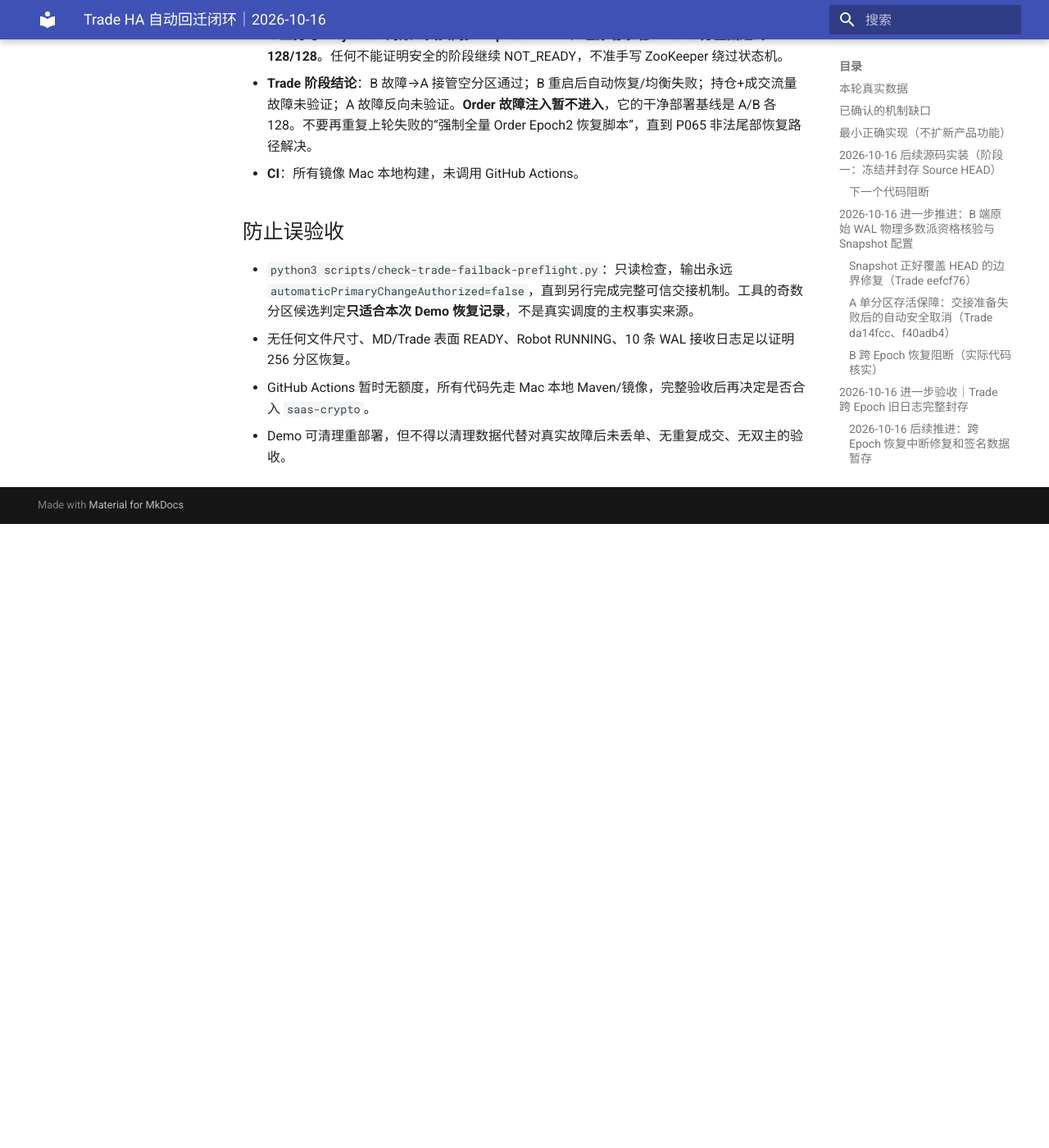
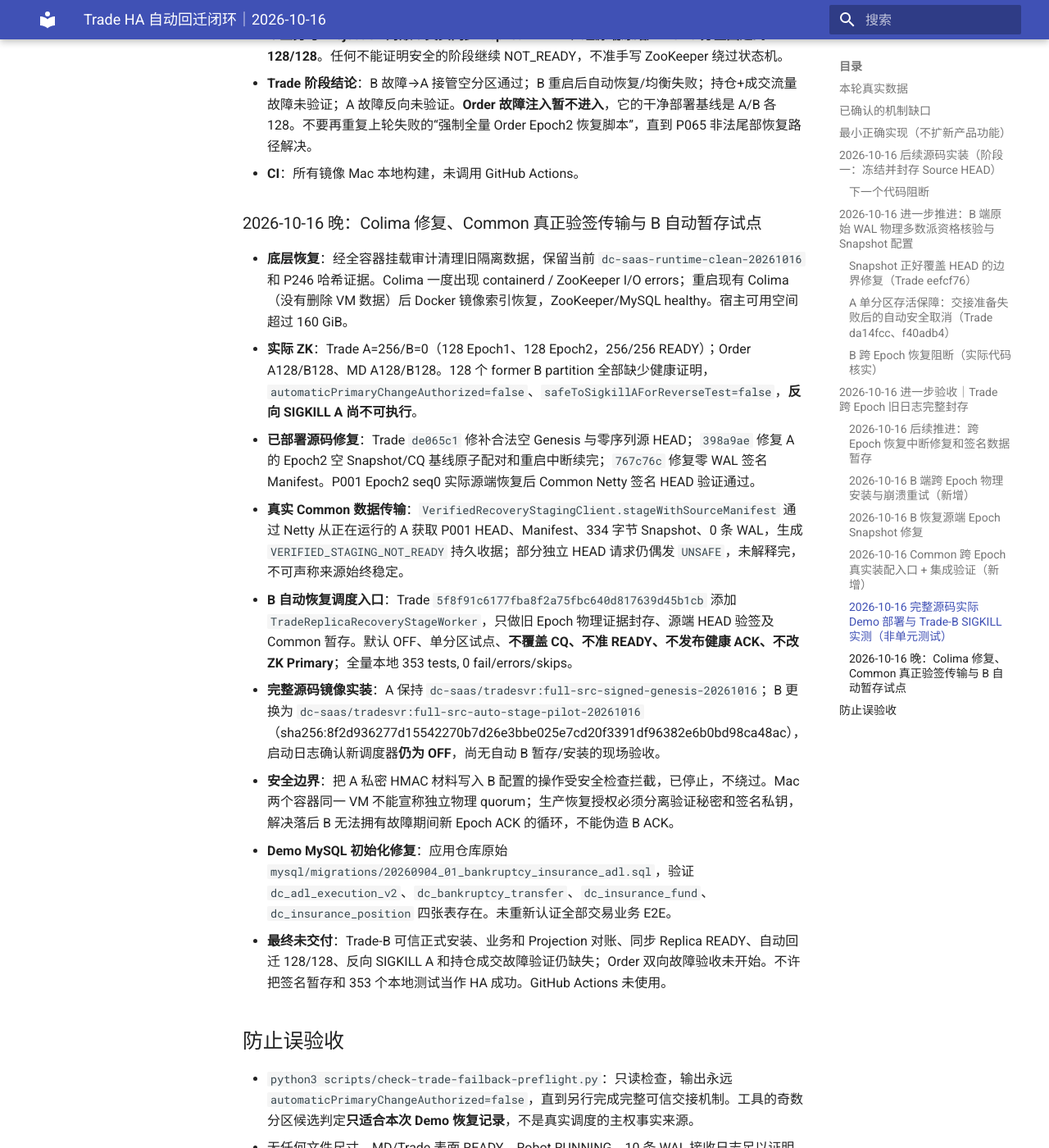
Before and after one commit to bliplink/dc-quant-deploy, an MkDocs documentation site: the page built from docs/TRADE_HA_AUTO_FAILBACK_CLOSURE_20261016.zh-CN.md, in a window 1280 px wide and 1400 px high, scrolled down 10683 px. Shown: the whole window at 82% size. Built offline with MkDocs 1.6.1 and Material for MkDocs 9.7.7, drawn with Linux system fonts in a browser that asks for light colours; before the commit the page ends 11322 px from its top, so only the background shows below that.

Commit message:
docs(trade-ha): record repaired Colima real signed transfer and B auto-stage pilot

```diff
--- a/docs/TRADE_HA_AUTO_FAILBACK_CLOSURE_20261016.zh-CN.md
+++ b/docs/TRADE_HA_AUTO_FAILBACK_CLOSURE_20261016.zh-CN.md
@@ -148,6 +148,17 @@
 - **Trade 阶段结论**：B 故障→A 接管空分区通过；B 重启后自动恢复/均衡失败；持仓+成交流量故障未验证；A 故障反向未验证。**Order 故障注入暂不进入**，它的干净部署基线是 A/B 各128。不要再重复上轮失败的“强制全量 Order Epoch2 恢复脚本”，直到 P065 非法尾部恢复路径解决。
 - **CI**：所有镜像 Mac 本地构建，未调用 GitHub Actions。
 
+### 2026-10-16 晚：Colima 修复、Common 真正验签传输与 B 自动暂存试点
+
+- **底层恢复**：经全容器挂载审计清理旧隔离数据，保留当前 `dc-saas-runtime-clean-20261016` 和 P246 哈希证据。Colima 一度出现 containerd / ZooKeeper I/O errors；重启现有 Colima（没有删除 VM 数据）后 Docker 镜像索引恢复，ZooKeeper/MySQL healthy。宿主可用空间超过 160 GiB。
+- **实际 ZK**：Trade A=256/B=0（128 Epoch1、128 Epoch2，256/256 READY）；Order A128/B128、MD A128/B128。128 个 former B partition 全部缺少健康证明，`automaticPrimaryChangeAuthorized=false`、`safeToSigkillAForReverseTest=false`，**反向 SIGKILL A 尚不可执行**。
+- **已部署源码修复**：Trade `de065c1` 修补合法空 Genesis 与零序列源 HEAD；`398a9ae` 修复 A 的 Epoch2 空 Snapshot/CQ 基线原子配对和重启中断续完；`767c76c` 修复零 WAL 签名 Manifest。P001 Epoch2 seq0 实际源端恢复后 Common Netty 签名 HEAD 验证通过。
+- **真实 Common 数据传输**：`VerifiedRecoveryStagingClient.stageWithSourceManifest` 通过 Netty 从正在运行的 A 获取 P001 HEAD、Manifest、334 字节 Snapshot、0 条 WAL，生成 `VERIFIED_STAGING_NOT_READY` 持久收据；部分独立 HEAD 请求仍偶发 `UNSAFE`，未解释完，不可声称来源始终稳定。
+- **B 自动恢复调度入口**：Trade `5f8f91c6177fba8f2a75fbc640d817639d45b1cb` 添加 `TradeReplicaRecoveryStageWorker`，只做旧 Epoch 物理证据封存、源端 HEAD 验签及 Common 暂存。默认 OFF、单分区试点、**不覆盖 CQ、不准 READY、不发布健康 ACK、不改 ZK Primary**；全量本地 353 tests, 0 fail/errors/skips。
+- **完整源码镜像实装**：A 保持 `dc-saas/tradesvr:full-src-signed-genesis-20261016`；B 更换为 `dc-saas/tradesvr:full-src-auto-stage-pilot-20261016`（sha256:8f2d936277d15542270b7d26e3bbe025e7cd20f3391df96382e6b0bd98ca48ac），启动日志确认新调度器**仍为 OFF**，尚无自动 B 暂存/安装的现场验收。
+- **安全边界**：把 A 私密 HMAC 材料写入 B 配置的操作受安全检查拦截，已停止，不绕过。Mac 两个容器同一 VM 不能宣称独立物理 quorum；生产恢复授权必须分离验证秘密和签名私钥，解决落后 B 无法拥有故障期间新 Epoch ACK 的循环，不能伪造 B ACK。
+- **Demo MySQL 初始化修复**：应用仓库原始 `mysql/migrations/20260904_01_bankruptcy_insurance_adl.sql`，验证 `dc_adl_execution_v2`、`dc_bankruptcy_transfer`、`dc_insurance_fund`、`dc_insurance_position` 四张表存在。未重新认证全部交易业务 E2E。
+- **最终未交付**：Trade-B 可信正式安装、业务和 Projection 对账、同步 Replica READY、自动回迁 128/128、反向 SIGKILL A 和持仓成交故障验证仍缺失；Order 双向故障验收未开始。不许把签名暂存和 353 个本地测试当作 HA 成功。GitHub Actions 未使用。
 ## 防止误验收
 
 - `python3 scripts/check-trade-failback-preflight.py`：只读检查，输出永远 `automaticPrimaryChangeAuthorized=false`，直到另行完成完整可信交接机制。工具的奇数分区候选判定**只适合本次 Demo 恢复记录**，不是真实调度的主权事实来源。
```
